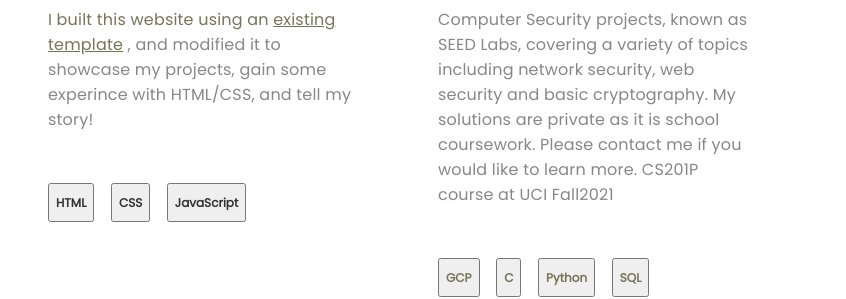
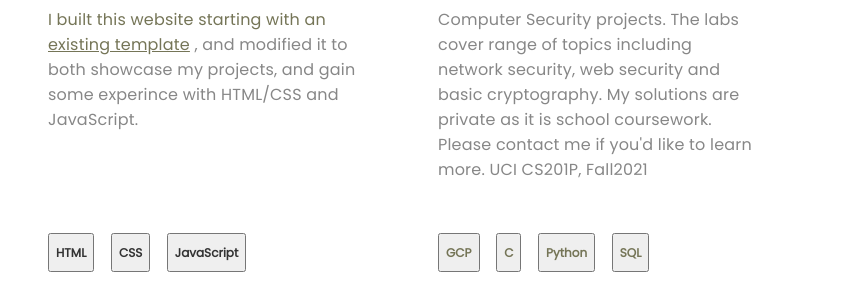
Before and after one commit to Anahita-A/Anahita-A.github.io, a website: page index.html in a window 1280 px wide. Shown: the part 2929-3228 px from the top of the page, 434-1280 px from the left. Drawn offline with Linux system fonts and the light colour scheme.

Commit message:
add resume link

```diff
--- a/index.html
+++ b/index.html
@@ -76,7 +76,7 @@ http://www.tooplate.com/view/2087-kalay
 
                     <div class='about-btns' >
 
-                         <a target="_blank" href='images/Resume_Abadian.pdf' class='btn resume-btn' download='Anahita-Resume'>
+                         <a target="_blank" href='public/images/Resume_Abadian.pdf' class='btn resume-btn' download='Anahita-Resume'>
                               Download Resume
                          </a>
 
@@ -256,30 +256,34 @@ http://www.tooplate.com/view/2087-kalay
                <div class="col-md-4 col-sm-6 wow fadeInUp" data-wow-delay="0.4s">
                     <a target="_blank" href="https://github.com/Anahita-A/Anahita-A.github.io">
                     <div class="service-thumb">
+
                          <i class="fa fa-clone" style="color: rgba(240, 187, 119, 0.801);"></i>
                          <h4>Personal Website</h4>
-                         <p>I built this website using an
+                         <p>I built this website starting with an
                               <a target = "_blank" href ="http://www.tooplate.com/view/2087-kalay"><u>existing template</u></a>
-                              , and modified it to showcase my projects, gain some experince with HTML/CSS, and tell my story!
+                              , and modified it to both showcase my projects, and gain some experince with HTML/CSS and JavaScript.
+                              <br><br><br>
                          </p>
+
                          <div class="skill-container">
                               <button class = "skill"><h6>HTML</h6></button>
                               <button class = "skill"><h6>CSS</h6></button>
                               <button class = "skill"><h6>JavaScript</h6></button>
                          </div>
                     </div>
-               </a>
+                    </a>
                </div>
 
-               <div class="col-md-4 col-sm-6 wow fadeInUp" data-wow-delay="0.6s">
+               <div class="col-md-4 col-sm-6 wow fadeInUp" data-wow-delay="0.4s">
                     <a target="_blank" href="https://seedsecuritylabs.org/Labs_20.04/">
                     <div class="service-thumb">
                          <i class="fa fa-cogs" style="color: rgb(238, 156, 109);"></i>
                          <h4>Security Labs</h4>
-                         <p>Computer Security projects, known as SEED Labs, covering a variety of topics including network security,
+                         <p>Computer Security projects. The labs cover range of topics including network security,
                               web security and basic cryptography. My solutions are private as it
-                              is school coursework. Please contact me if you would like to learn more. CS201P course at UCI Fall2021
+                              is school coursework. Please contact me if you'd like to learn more. UCI CS201P, Fall2021
                          </p>
+
                          <div class="skill-container">
                               <button class = "skill"><h6>GCP</h6></button>
                               <button class = "skill"><h6>C</h6></button>
```
